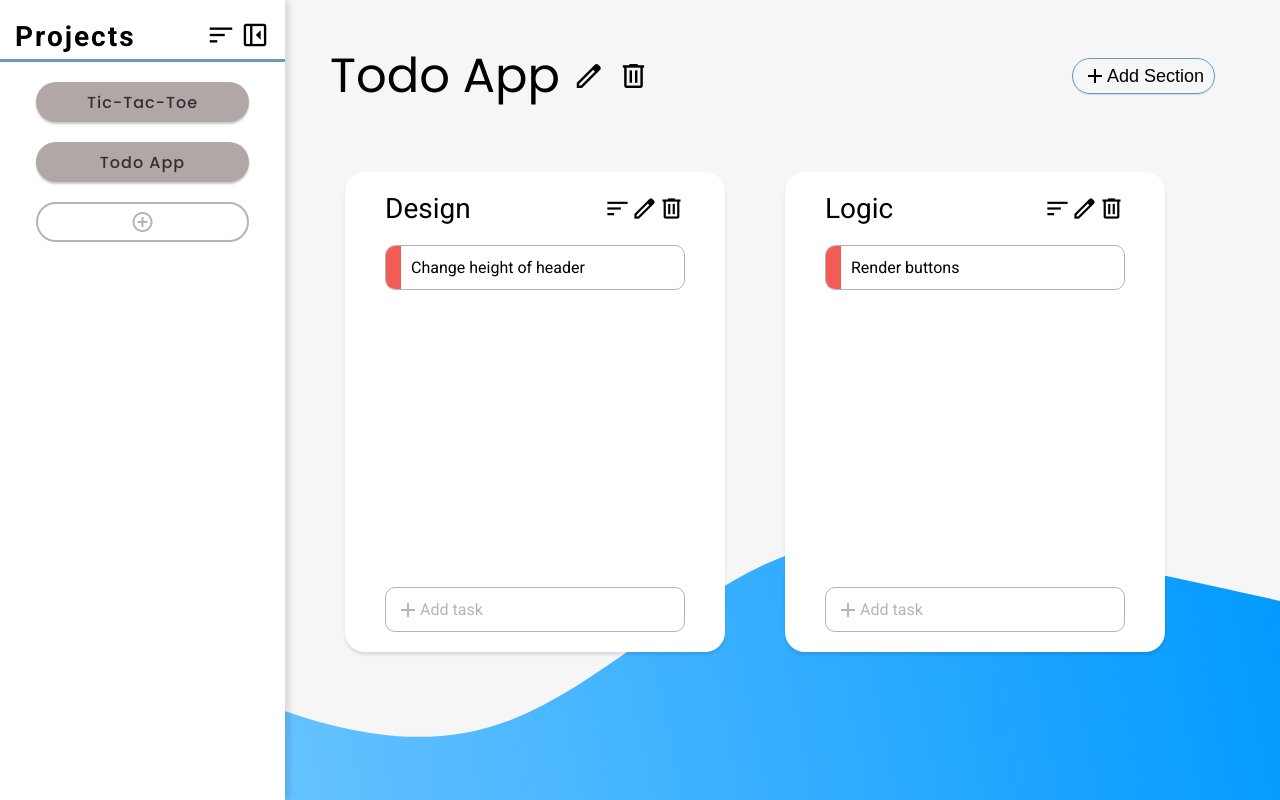
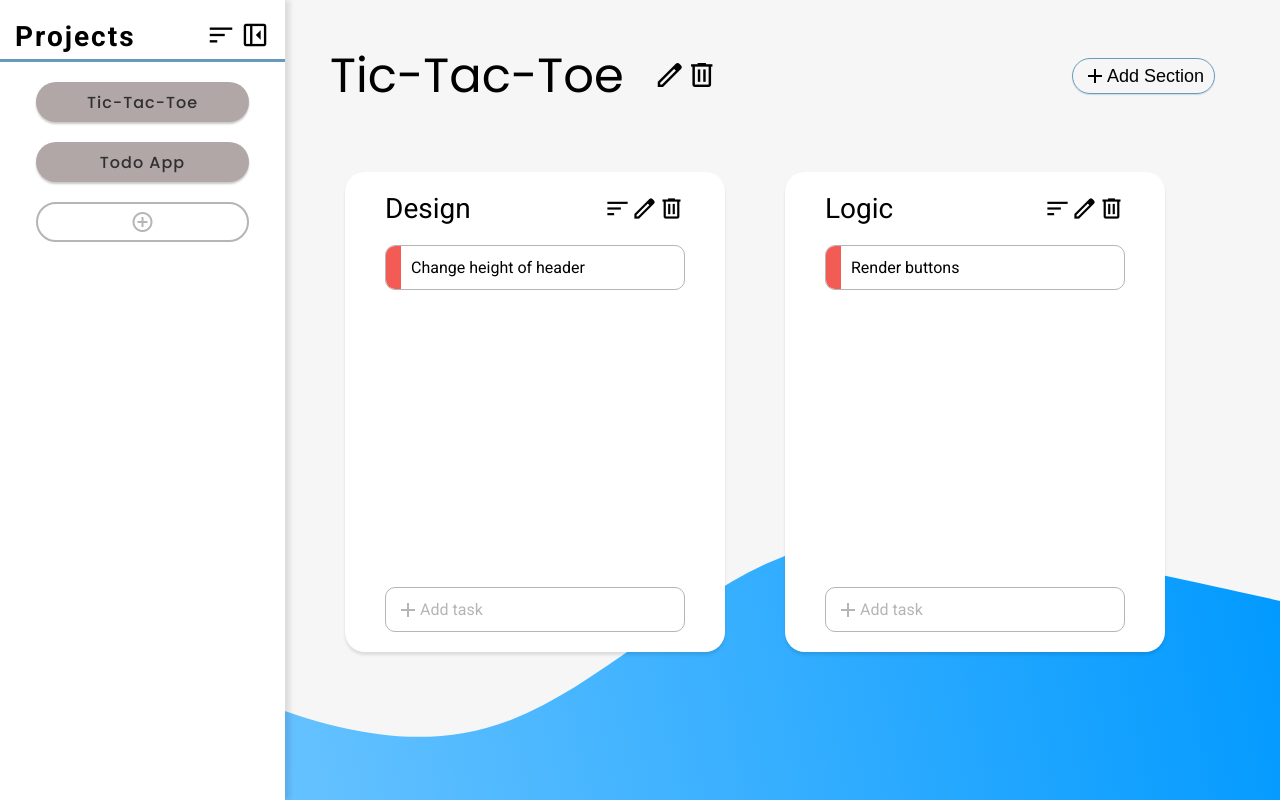
Before and after one commit to Markewycz/todo-list, a website built with webpack: page src/index.html in a window 1280 px wide. Built offline with nearby package versions, Linux system fonts and the light colour scheme.

Commit message:
Tweak project renderer

```diff
--- a/src/app/controller/todoController.js
+++ b/src/app/controller/todoController.js
@@ -14,6 +14,7 @@ class Controller {
 
   appendProject(project) {
     this.view.renderProject(project);
+    this.view.renderSections(project);
     this.view.renderTasks(project);
   }
 }
@@ -25,21 +26,19 @@ const controller = new Controller(view);
 
 const project1 = myApp.createProject("Tic-Tac-Toe");
 const project2 = myApp.createProject("Todo App");
-
 const project1Section1 = project1.createSection("Design");
 const project1Section2 = project1.createSection("Logic");
-
 const project2Section1 = project2.createSection("Logic");
-
 const project1Section1Task1 = project1Section1.createTask(
   "Change height of header"
 );
 const project1Section1Task2 = project1Section2.createTask("Render buttons");
-// console.log(project1);
 
 initPage.renderPage();
+// console.log(project1);
+// console.log(myApp.getProjects());
 
 controller.appendProjectList(myApp.getProjects());
 controller.appendProject(myApp.getProjects()[0]);
 
-// console.log(myApp.getProjects()[0]);
+console.log(myApp.getProjects()[0]);
--- a/src/app/model/todoModel.js
+++ b/src/app/model/todoModel.js
@@ -4,7 +4,7 @@ class App {
   }
 
   createProject(name) {
-    const project = new Project(name);
+    const project = new Project(name, this.projects.length);
     this.projects.push(project);
 
     return project;
@@ -15,8 +15,9 @@ class App {
 }
 
 class Project {
-  constructor(name) {
+  constructor(name, id) {
     this.name = name;
+    this.id = id;
     this.sections = [];
   }
 
--- a/src/app/views/initialPage.js
+++ b/src/app/views/initialPage.js
@@ -29,15 +29,15 @@ class InitPage {
     </aside>
     <div class="project-container">
       <div class="project-header">
-        <p>
-          Todo App
+        <div class="project-header-title">
+        <p>Todo App</p>
           <button>
             <span class="material-symbols-outlined"> edit </span>
           </button>
           <button>
             <span class="material-symbols-outlined"> delete </span>
           </button>
-        </p>
+        </div>
         <button class="add-section-btn">
           <span class="material-symbols-outlined"> add </span>
           <span>Add Section</span>
--- a/src/app/views/todoView.js
+++ b/src/app/views/todoView.js
@@ -22,6 +22,13 @@ class View {
   }
 
   renderProject(project) {
+    console.log(
+      (this.container.childNodes[2].childNodes[1].childNodes[1].childNodes[1].textContent =
+        project.name)
+    );
+  }
+
+  renderSections(project) {
     let projectSections = [];
 
     for (let i = 0; i < project.sections.length; i++) {
@@ -53,8 +60,8 @@ class View {
       `);
       projectSections.push(projectSection);
     }
-
     projectSections.forEach((section) => {
+      console.log(section);
       this.container.childNodes[2].childNodes[3].append(section);
     });
   }
--- a/src/styles/project-content.scss
+++ b/src/styles/project-content.scss
@@ -14,11 +14,14 @@
     padding: 2rem 1.5rem;
     white-space: nowrap;
 
-    p {
-      font-size: 4.8rem;
-      font-family: $font-stack-secondary;
-      padding: 2rem 3rem;
+    &-title {
+      display: flex;
 
+      p {
+        font-size: 4.8rem;
+        font-family: $font-stack-secondary;
+        padding: 2rem 3rem;
+      }
       span {
         font-size: 3.2rem;
       }
--- a/src/styles/sidebar.scss
+++ b/src/styles/sidebar.scss
@@ -15,6 +15,7 @@
     padding-bottom: 0.5rem;
     border-bottom: 0.3rem solid $primary-color;
     margin-bottom: 2rem;
+
 
     h3 {
       font-size: 2.8rem;
```
Also changed, not shown: dist/index.html.
